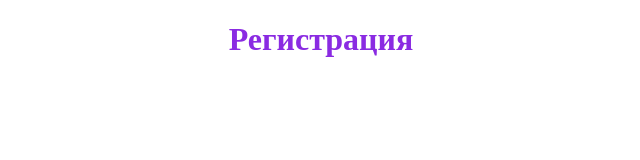
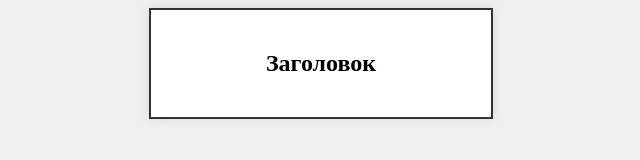
Before and after one commit to Pixe1lz/saitHtmlCss, a plain HTML site: page main.html in a window 1280 px wide. Shown: the whole page, without its empty margins (319-959 px from the left). Drawn offline with Linux system fonts and the light colour scheme.

Commit message:
Create border for registration

```diff
--- a/cssMain.css
+++ b/cssMain.css
@@ -1,3 +1,19 @@
-h1 {
-	color: blueviolet;
+body {
+	background-color: #f0f0f0;
 }
+
+.containerForRegistration {
+    display: flex;
+    align-items: center; /* Центрирование по вертикали */
+    justify-content: center; /* Центрирование по горизонтали */
+}
+
+.registrationWindow {
+	align-items: center;
+	justify-content: center;
+	width: 300px; /* Ширина рамки */
+    padding: 20px; /* Отступы внутри рамки */
+    border: 2px solid #333; /* Размер и цвет рамки */
+    background-color: #fff; /* Цвет фона рамки */
+    box-shadow: 0 0 10px rgba(0, 0, 0, 0.1); /* Тень для рамки */
+}
--- a/main.html
+++ b/main.html
@@ -7,6 +7,11 @@
 	<title>Регистрация</title>
 </head>
 <body>
-	<h1 align="Center">Регистрация</h1>
+	<div class="containerForRegistration">
+		<div class="registrationWindow">
+    		<h2 align="Center">Заголовок</h2>
+    	</div>
+	</div>
+</div>
 </body>
 </html>
```
